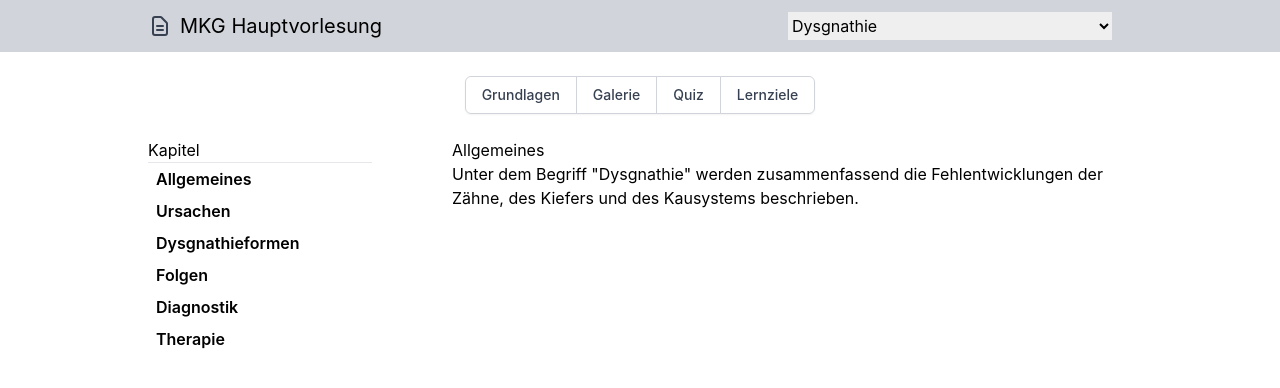
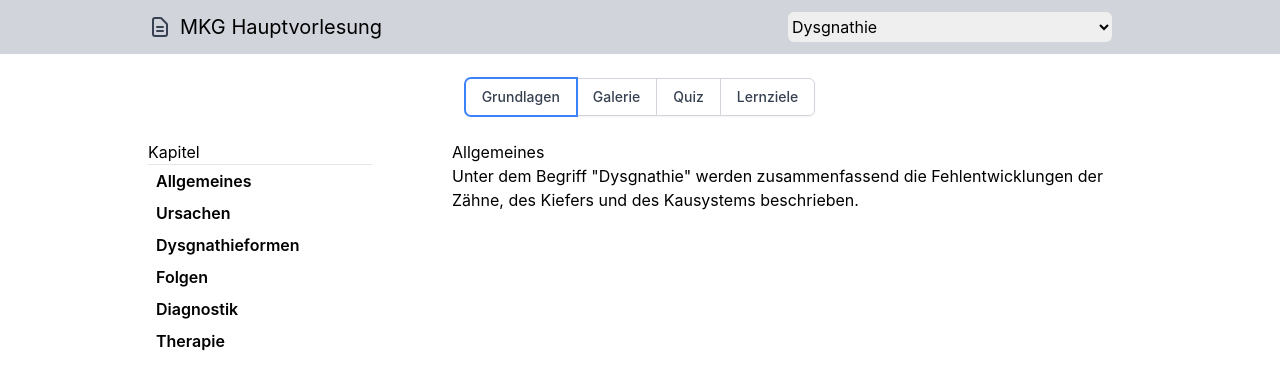
Before and after one commit to jonksc/LearnMedicine, a React (Create React App) app: page / in a window 1280 px wide. Shown: the top 388 px of the page. Built offline with nearby package versions, Linux system fonts and the light colour scheme.

Commit message:
Add outline based on aspect selected

```diff
--- a/src/components/UI/Navbar.js
+++ b/src/components/UI/Navbar.js
@@ -10,8 +10,8 @@ const Navbar = ({ topic, changeTopic }) => {
           <DocumentTextIcon className="h-6 w-6 text-gray-700" aria-hidden="true" />
           <span className="text-xl">MKG Hauptvorlesung</span>
         </div>
-        <span className="flex align-middle">
-          <select className="mx-5" name="topics" id="topics" value={topic} onChange={changeTopic}>
+        <div>
+          <select className="mx-5 py-1 rounded-md" name="topics" id="topics" value={topic} onChange={changeTopic}>
             <option value="dysgnathie">Dysgnathie</option>
             <option value="entzuendungen_und_abszesse">Entzündungen und Abszesse</option>
             <option value='gesichtshauttumoren'>Gesichtshauttumoren</option>
@@ -31,7 +31,7 @@ const Navbar = ({ topic, changeTopic }) => {
             <option value='tumoren'>Tumoren</option>
             <option value='zysten'>Zysten</option>
           </select>
-        </span>
+        </div>
       </div>
     </nav>
   );
--- a/src/components/UI/Topbar.js
+++ b/src/components/UI/Topbar.js
@@ -1,6 +1,6 @@
 import React from 'react';
 
-const Topbar = ({ changeAspect }) => {
+const Topbar = ({ aspect, changeAspect }) => {
 
   return (
     <div className="flex justify-center">
@@ -8,7 +8,7 @@ const Topbar = ({ changeAspect }) => {
         <span className="relative z-0 inline-flex shadow-sm rounded-md">
           <button
             type="button"
-            className="relative inline-flex items-center px-4 py-2 rounded-l-md border border-gray-300 bg-white text-sm font-medium text-gray-700 hover:bg-gray-50 focus:z-10 focus:outline-none focus:ring-1 focus:ring-blue-400 focus:border-blue-400"
+            className={`relative inline-flex items-center px-4 py-2 rounded-l-md border border-gray-300 bg-white text-sm font-medium text-gray-700 hover:bg-gray-50 ${aspect === 'grundlagen' && 'z-10 outline-none ring-1 ring-blue-500 border-blue-500'}`}
             value="grundlagen"
             onClick={changeAspect}
           >
@@ -16,7 +16,7 @@ const Topbar = ({ changeAspect }) => {
           </button>
           <button
             type="button"
-            className="-ml-px relative inline-flex items-center px-4 py-2 border border-gray-300 bg-white text-sm font-medium text-gray-700 hover:bg-gray-50 focus:z-10 focus:outline-none focus:ring-1 focus:ring-blue-400 focus:border-blue-400"
+            className={`-ml-px relative inline-flex items-center px-4 py-2 border border-gray-300 bg-white text-sm font-medium text-gray-700 hover:bg-gray-50 ${aspect === 'galerie' && 'z-10 outline-none ring-1 ring-blue-500 border-blue-500'}`}
             value="galerie"
             onClick={changeAspect}
           >
@@ -24,7 +24,7 @@ const Topbar = ({ changeAspect }) => {
           </button>
           <button
             type="button"
-            className="-ml-px relative inline-flex items-center px-4 py-2 border border-gray-300 bg-white text-sm font-medium text-gray-700 hover:bg-gray-50 focus:z-10 focus:outline-none focus:ring-1 focus:ring-blue-400 focus:border-blue-400"
+            className={`-ml-px relative inline-flex items-center px-4 py-2 border border-gray-300 bg-white text-sm font-medium text-gray-700 hover:bg-gray-50 ${aspect === 'quiz' && 'z-10 outline-none ring-1 ring-blue-500 border-blue-500'}`}
             value="quiz"
             onClick={changeAspect}
           >
@@ -32,7 +32,7 @@ const Topbar = ({ changeAspect }) => {
           </button>
           <button
             type="button"
-            className="-ml-px relative inline-flex items-center px-4 py-2 rounded-r-md border border-gray-300 bg-white text-sm font-medium text-gray-700 hover:bg-gray-50 focus:z-10 focus:outline-none focus:ring-1 focus:ring-blue-400 focus:border-blue-400"
+            className={`-ml-px relative inline-flex items-center px-4 py-2 rounded-r-md border border-gray-300 bg-white text-sm font-medium text-gray-700 hover:bg-gray-50 ${aspect === 'lernziele' && 'z-10 outline-none ring-1 ring-blue-500 border-blue-500'}`}
             value="lernziele"
             onClick={changeAspect}
           >
```
